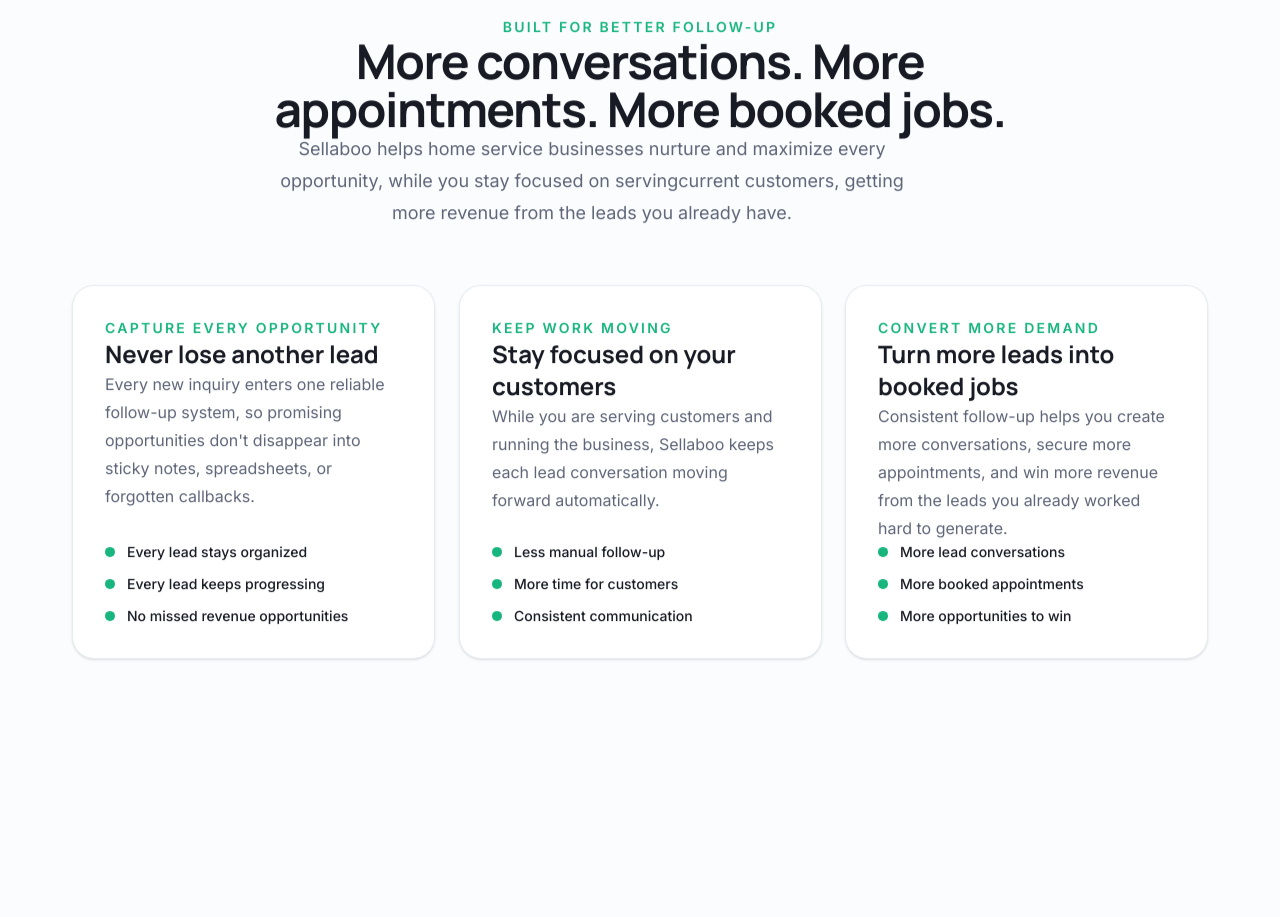
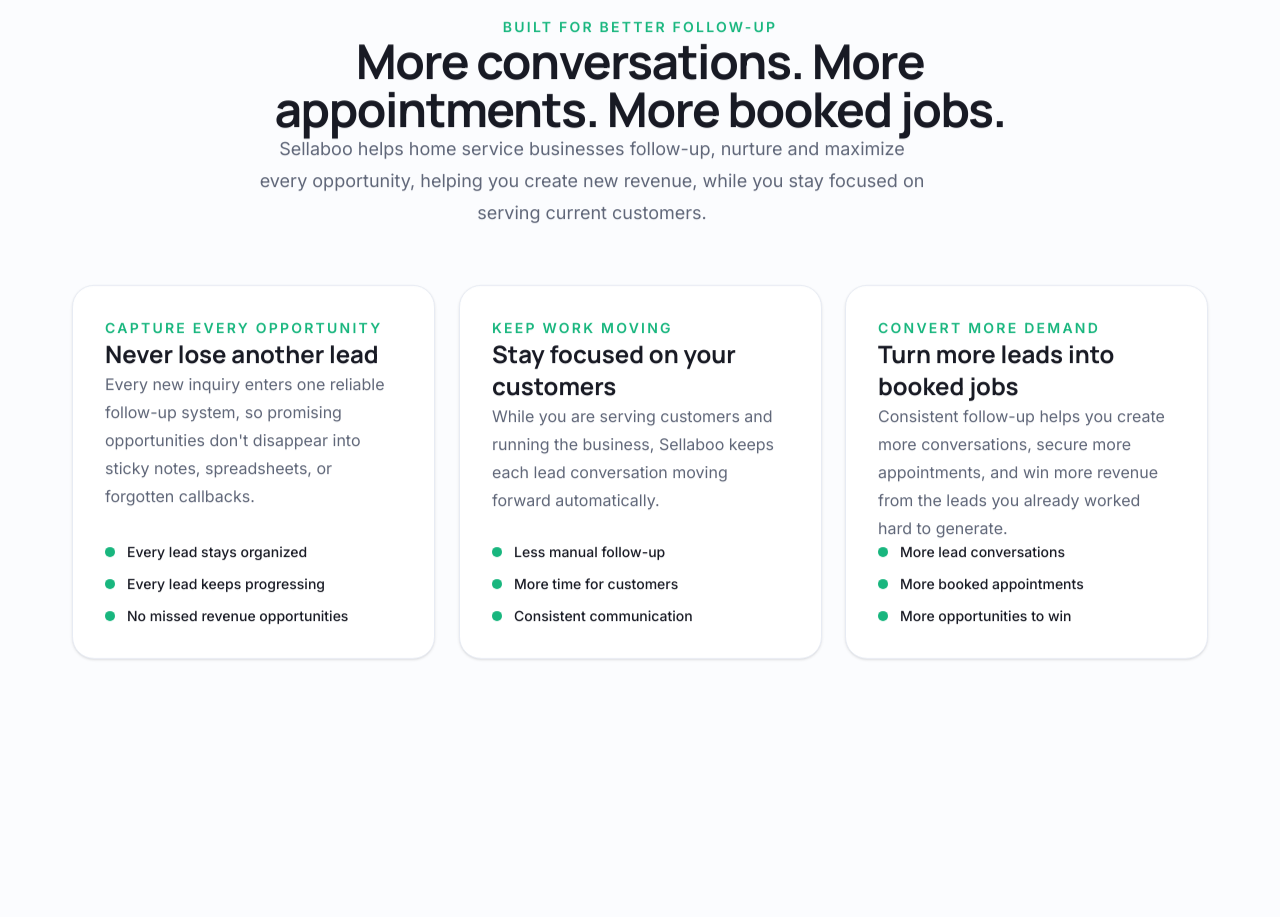
Before and after one commit to Sellaboo-dev/sellaboo-marketing, a Next.js app: page / in a window 1280 px wide. Shown: the part 3840-4757 px from the top of the page. Built offline with nearby package versions, Linux system fonts and the light colour scheme.

Commit message:
small wording adjustment in problem section of home page.

```diff
--- a/components/sections/results/ResultsSection.tsx
+++ b/components/sections/results/ResultsSection.tsx
@@ -27,9 +27,8 @@
             </h2>
 
             <p className="mx-auto mt-6 max-w-2xl text-lg leading-8 text-[#5F6678]">
-              Sellaboo helps home service businesses nurture and maximize every opportunity,
-              while you stay focused on servingcurrent customers, getting more revenue from the leads you
-              already have.
+              Sellaboo helps home service businesses follow-up, nurture and maximize every opportunity,
+              helping you create new revenue, while you stay focused on serving current customers.
             </p>
           </div>
         </Reveal>
```
